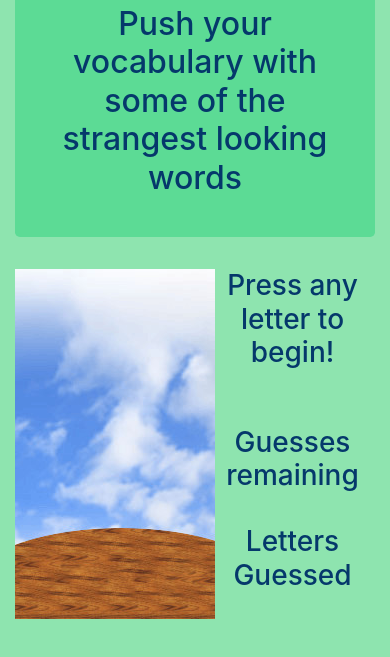
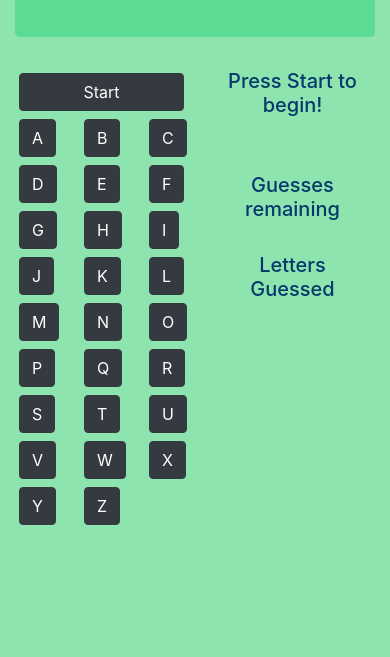
Before and after one commit to eblouin876/Word-Guess-Game, a plain HTML site: page index.html in a window 390 px wide. Shown: the part 179-836 px from the top of the page. Drawn offline with nearby package versions, Linux system fonts and the light colour scheme.

Commit message:
Made mobile responsive. Need to update sounds and maybe styling a bit

```diff
--- a/assets/css/style.css
+++ b/assets/css/style.css
@@ -11,6 +11,7 @@ body {
     background-color: #8ee4af;
     color: #05386b;
     height: 100vh;
+    overflow: auto;
 }
 
 
@@ -33,6 +34,9 @@ body {
     width: auto;
 }
 
+button {
+    margin: .25rem;
+}
 
 
 /* Instructions and scoreboard mods */
@@ -53,3 +57,24 @@ body {
 #letters_guessed {
     font-size: 2rem;
 }
+
+
+@media screen and (max-width: 992px) {
+
+    #score_correct,
+    #score_wrong,
+    #guesses_remaining_title,
+    #letters_guessed_title {
+        font-size: 1.25rem;
+    }
+
+    #word_progress,
+    #letters_guessed,
+    #guesses_remaining {
+        font-size: 1rem;
+    }
+
+    #win_lose_text {
+        font-size: 1.5rem;
+    }
+}
--- a/index.html
+++ b/index.html
@@ -22,7 +22,7 @@
                     <h1 class="full_line">
                         Welcome to the Hangman Challenge!
                     </h1>
-                    <h2>Push your vocabulary with some of the strangest looking words</h2>
+                    <h2 class="d-none d-md-block">Push your vocabulary with some of the strangest looking words</h2>
                 </div>
                 <div class="jumbotron d-none text-center" id="win_lose">
                     <h1 id="win_lose_text">
@@ -36,10 +36,50 @@
         <!-- Game body -->
         <div class="row">
             <!-- Left side container for hangman-->
-            <div class="col-6" id="hangman_box">
-                <img src="assets/images/hangman/0.jpg" alt="Hangman" class="mx-auto d-block" id="hangman_img" />
+            <div class="col-6 d-none d-md-block" id="hangman_box">
+                <img src="assets/images/hangman/0.jpg" alt="Hangman" class="mx-auto" id="hangman_img" />
             </div>
 
+            <div class="col-6 d-block d-md-none">
+                <button class="btn btn-dark full_line" onclick="hangman = new Hangman()">Start</button>
+                <div class="row justify-content-center">
+                    <div class="col-4 justify-content-center">
+                        <button type="button" class="btn btn-dark" onclick="hangman.guess('A')">A</button>
+                        <button type="button" class="btn btn-dark" onclick="hangman.guess('D')">D</button>
+                        <button type="button" class="btn btn-dark" onclick="hangman.guess('G')">G</button>
+                        <button type="button" class="btn btn-dark" onclick="hangman.guess('J')">J</button>
+                        <button type="button" class="btn btn-dark" onclick="hangman.guess('M')">M</button>
+                        <button type="button" class="btn btn-dark" onclick="hangman.guess('P')">P</button>
+                        <button type="button" class="btn btn-dark" onclick="hangman.guess('S')">S</button>
+                        <button type="button" class="btn btn-dark" onclick="hangman.guess('V')">V</button>
+                        <button type="button" class="btn btn-dark" onclick="hangman.guess('Y')">Y</button>
+
+                    </div>
+                    <div class="col-4 justify-content-center">
+                        <button type="button" class="btn btn-dark" onclick="hangman.guess('B')">B</button>
+                        <button type="button" class="btn btn-dark" onclick="hangman.guess('E')">E</button>
+                        <button type="button" class="btn btn-dark" onclick="hangman.guess('H')">H</button>
+                        <button type="button" class="btn btn-dark" onclick="hangman.guess('K')">K</button>
+                        <button type="button" class="btn btn-dark" onclick="hangman.guess('N')">N</button>
+                        <button type="button" class="btn btn-dark" onclick="hangman.guess('Q')">Q</button>
+                        <button type="button" class="btn btn-dark" onclick="hangman.guess('T')">T</button>
+                        <button type="button" class="btn btn-dark" onclick="hangman.guess('W')">W</button>
+                        <button type="button" class="btn btn-dark" onclick="hangman.guess('Z')">Z</button>
+
+                    </div>
+                    <div class="col-4 justify-content-center">
+                        <button type="button" class="btn btn-dark" onclick="hangman.guess('C')">C</button>
+                        <button type="button" class="btn btn-dark" onclick="hangman.guess('F')">F</button>
+                        <button type="button" class="btn btn-dark" onclick="hangman.guess('I')">I</button>
+                        <button type="button" class="btn btn-dark" onclick="hangman.guess('L')">L</button>
+                        <button type="button" class="btn btn-dark" onclick="hangman.guess('O')">O</button>
+                        <button type="button" class="btn btn-dark" onclick="hangman.guess('R')">R</button>
+                        <button type="button" class="btn btn-dark" onclick="hangman.guess('U')">U</button>
+                        <button type="button" class="btn btn-dark" onclick="hangman.guess('X')">X</button>
+                    </div>
+                </div>
+
+            </div>
             <!-- Right side container -->
             <div class="col-6" id="right_container">
                 <div class="row">
@@ -48,9 +88,12 @@
                         <!-- The instructions that will show on load (no d-none class @ load) -->
                         <div class="row justify-content-center" id="instructions">
                             <div class="col">
-                                <h3 class="text-center full_line">
+                                <h3 class="text-center full_line d-none d-md-block">
                                     Press any letter to begin!
                                 </h3>
+                                <h5 class="text-center full_line d-block d-md-none">
+                                    Press Start to begin!
+                                </h5>
                             </div>
                         </div>
                         <!-- The scoreboard that will only show after game start -->
@@ -78,7 +121,7 @@
 
                         <div class="row justify-content-center active_row">
                             <div class="col-12">
-                                <h3 class="text-center">
+                                <h3 class="text-center" id="guesses_remaining_title">
                                     Guesses remaining
                                 </h3>
                             </div>
@@ -93,7 +136,7 @@
 
                         <div class="row justify-content-center active_row">
                             <div class="col-12">
-                                <h3 class="text-center">
+                                <h3 class="text-center" id="letters_guessed_title">
                                     Letters Guessed
                                 </h3>
                             </div>
```
